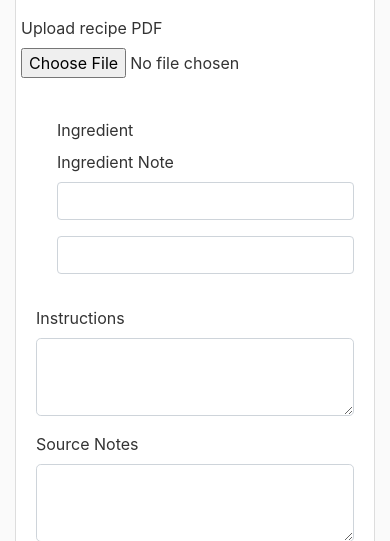
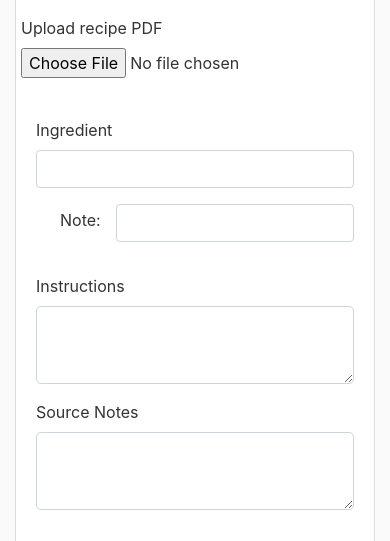
Before and after one commit to MrPhil-S/MyRecipeSite, a Flask app: template myrecipes/templates/edit_recipe.html in a window 390 px wide. Shown: the part 1546-2087 px from the top of the page. Run offline with Flask 3, Linux system fonts and the light colour scheme; the template is opened without the code that fills it: values that come from a table or form of the project are taken from there, others are empty; some libraries are stand-ins or nearby versions.

Commit message:
Improves mobile UI on edit recipe page

```diff
--- a/myrecipes/templates/edit_recipe.html
+++ b/myrecipes/templates/edit_recipe.html
@@ -25,10 +25,10 @@
 
     function addIngredientRow(initialLoad, name = "", note = "") {
       let ingredientRow = document.createElement("div");
-      ingredientRow.setAttribute("class", "form-row ml-3");
+      ingredientRow.setAttribute("class", "form-row");
 
       let ingredientCol1 = document.createElement("div");
-      ingredientCol1.setAttribute("class", "col-md-4");
+      ingredientCol1.setAttribute("class", "col-md-5");
       let ingredientFieldContainer1 = createIngredientField(initialLoad, name);
 
       let ingredientCol2 = document.createElement("div");
@@ -68,18 +68,36 @@
     }
 
     function createIngredientNoteField(initialLoad, note = "") {
-      let ingredientNoteFieldContainer = document.createElement("div");
-      ingredientNoteFieldContainer.setAttribute("class", "form-group");
 
+      // Create a row
+      let ingredientNoteRow = document.createElement("div");
+      ingredientNoteRow.setAttribute("class", "row");
+
+      // Create a column for the "label"
+      let labelColumn = document.createElement("div");
+      labelColumn.setAttribute("class", "col-auto mt-1 pr-0");
+
+      // Create the label element
+      let ingredientNoteLabel = document.createElement("div");
+      ingredientNoteLabel.setAttribute("class", "d-block d-md-none float-left ml-4 ");
+      ingredientNoteLabel.innerText = "Note:"; // Set the label text
+      labelColumn.appendChild(ingredientNoteLabel);
+
+
+      // Create a column for the input field
+      let inputColumn = document.createElement("div");
+      inputColumn.setAttribute("class", "col");
 
       let ingredientNoteField = document.createElement("input");
       ingredientNoteField.setAttribute("type", "text");
       ingredientNoteField.setAttribute("name", "ingredient_note[]");
-      ingredientNoteField.setAttribute("class", "form-control form-control-md ");
+      ingredientNoteField.setAttribute("class", "form-group form-control form-control-md");
       ingredientNoteField.value = note; // Prepopulate the field with data
+      inputColumn.appendChild(ingredientNoteField);
 
-      ingredientNoteFieldContainer.appendChild(ingredientNoteField);
-      return ingredientNoteFieldContainer;
+      ingredientNoteRow.appendChild(labelColumn);
+      ingredientNoteRow.appendChild(inputColumn);
+      return ingredientNoteRow;
     }
 
   // Loop through existing ingredients and notes to prepopulate fields
@@ -251,11 +269,13 @@
       </div>
     </div> <!--end row -->
 
-    <div class="form-row ml-3">
-      <div class="col-md-4">
+    <div class="row">
+      <div class="col-md-8">
+        <div class="form-row">
+          <div class="col-md-5">
             <label>Ingredient</label>
           </div>
-        <div class="col-md-4">
+            <div class="col-md-5 d-none d-md-block">
               <label>Ingredient Note</label>
           </div>
         </div>
@@ -272,6 +292,8 @@
           {% endif %}
 
           <div id="additional_ingredients" class="form-group"></div>
+        </div>
+      </div>
     </div>
 
     <div class="form-group">
@@ -301,6 +323,8 @@
         {{ form.source_notes(class="form-control form-control-lg") }}
       {% endif %}
     </div>
+
+
 
   </fieldset>
   {{form.submit(class="btn btn-outline-info")}}
```
Lines whose indentation alone changed are shown as unchanged.
